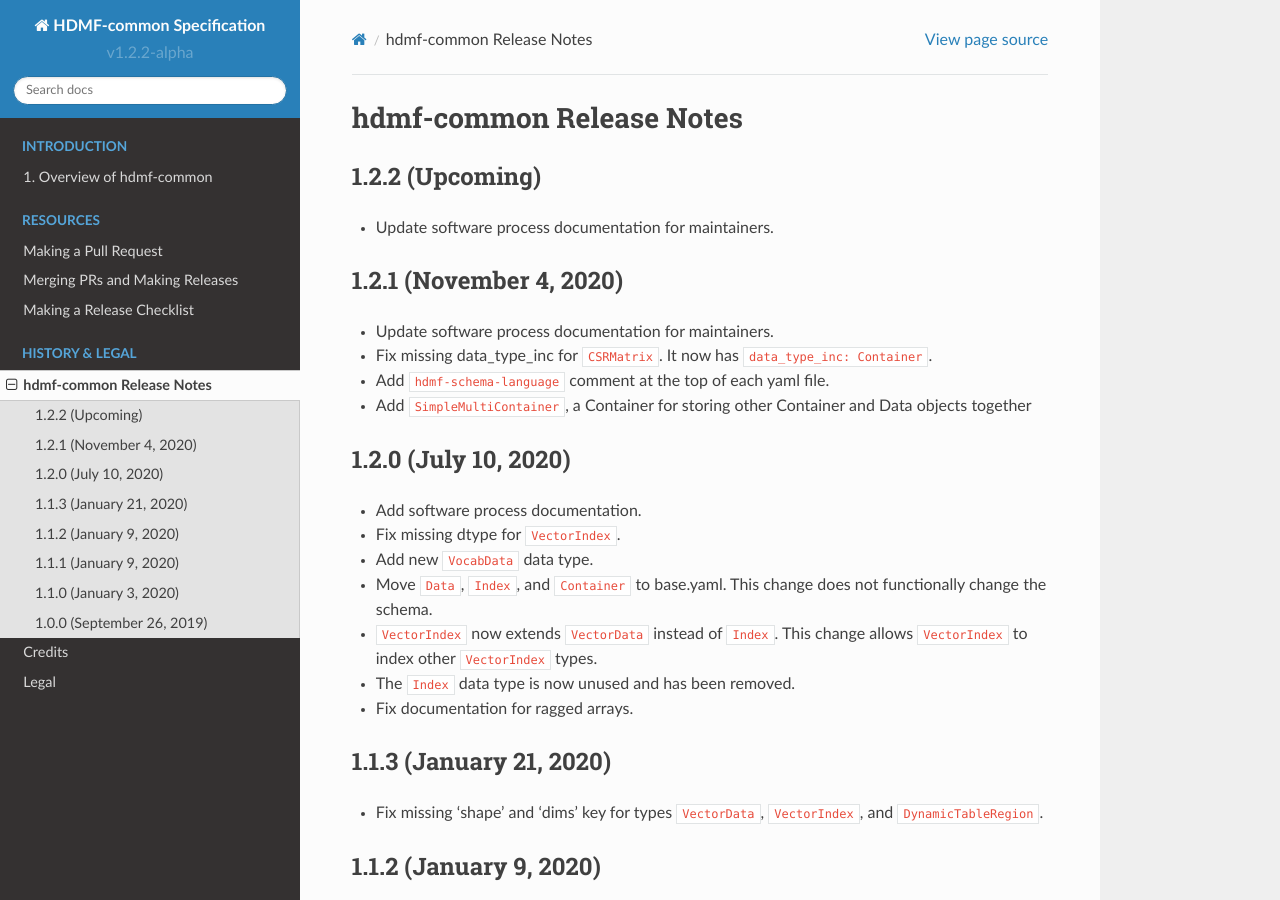
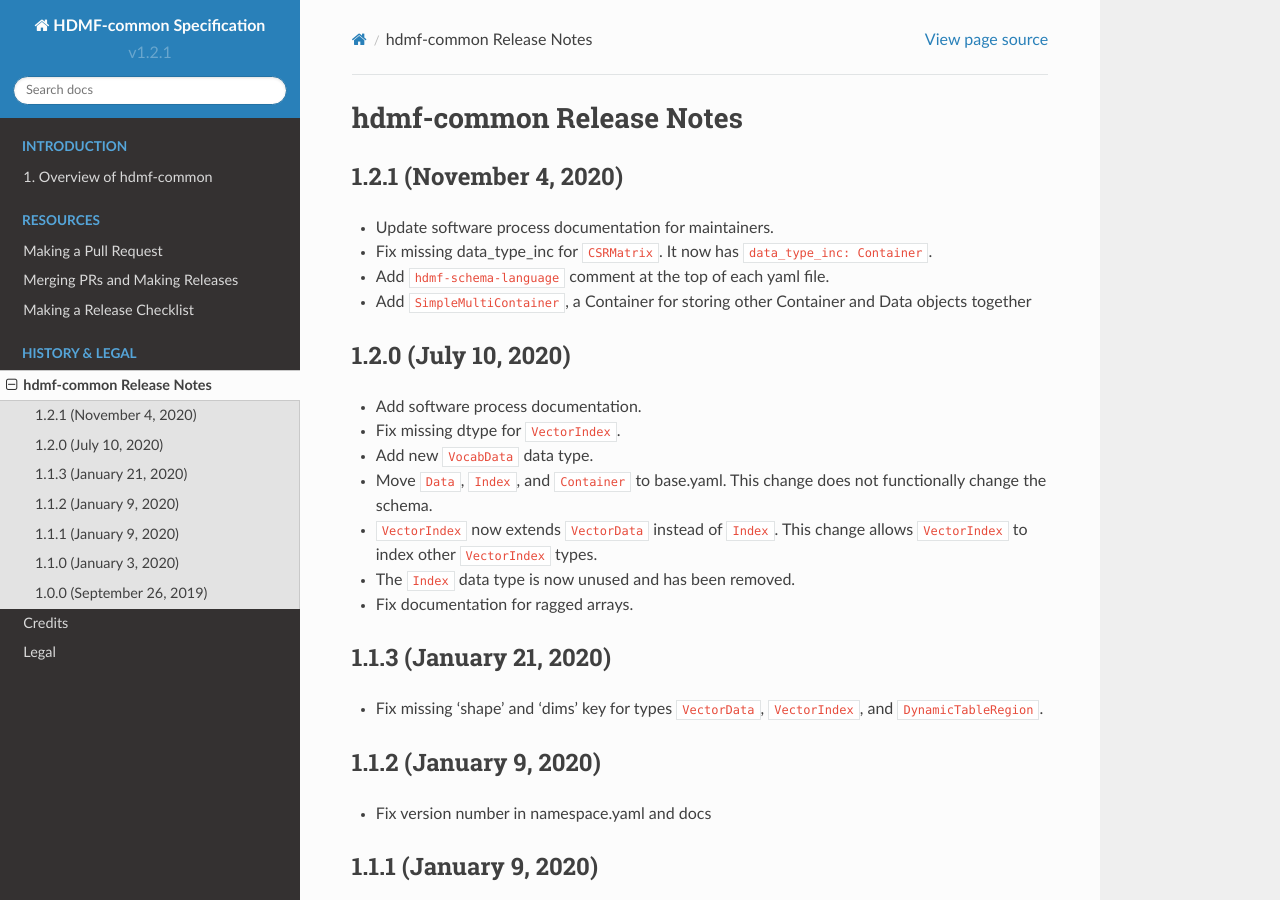
Before and after one commit to hdmf-dev/hdmf-common-schema, a Sphinx documentation site: the page built from docs/source/format_release_notes.rst, in a window 1280 px wide and 900 px high. Built offline with Sphinx 7.4.7 and the Read the Docs theme 2.0.0, drawn with Linux system fonts in a browser that asks for light colours.

Commit message:
Revert version bump

```diff
--- a/docs/source/conf.py
+++ b/docs/source/conf.py
@@ -83,7 +83,7 @@
 # built documents.
 #
 # The short X.Y version.
-version = 'v1.2.2-alpha'
+version = 'v1.2.1'
 # The full version, including alpha/beta/rc tags.
 release = version
 
--- a/docs/source/format_release_notes.rst
+++ b/docs/source/format_release_notes.rst
@@ -1,10 +1,5 @@
 hdmf-common Release Notes
 =========================
-
-1.2.2 (Upcoming)
-------------------------
-
-- Update software process documentation for maintainers.
 
 1.2.1 (November 4, 2020)
 ------------------------
```
Also changed, not shown: 1 other file.
